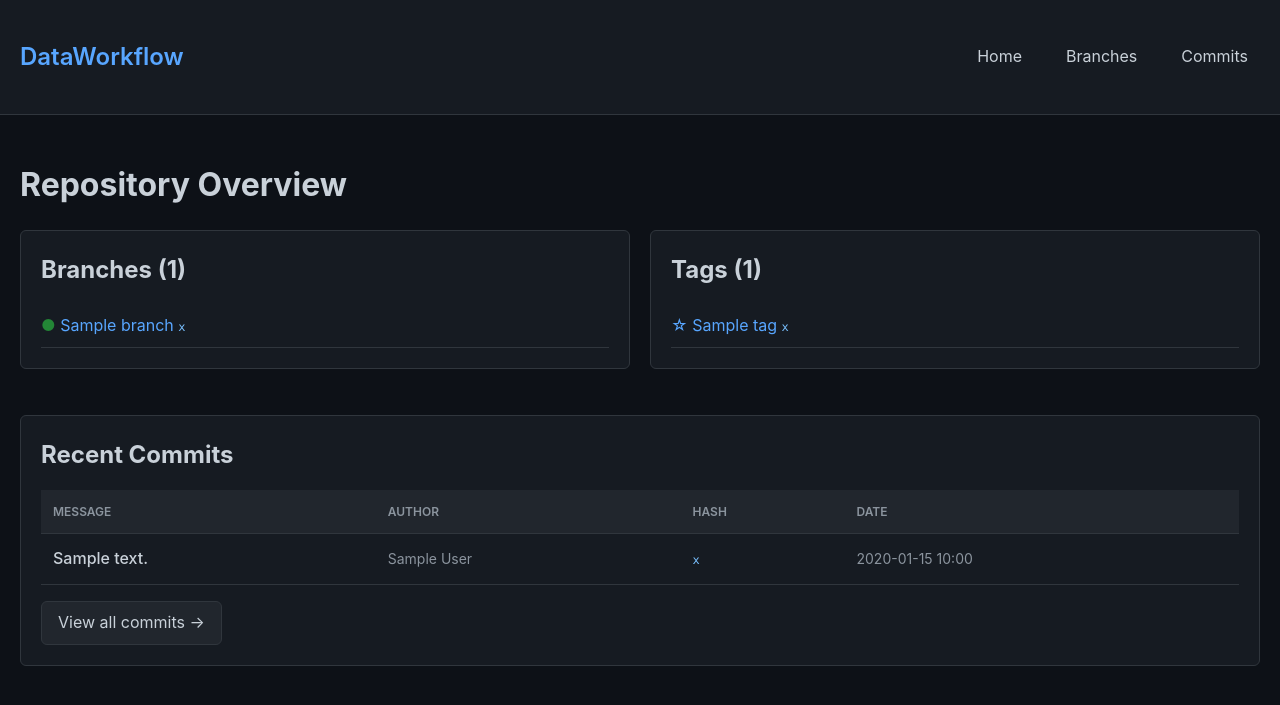
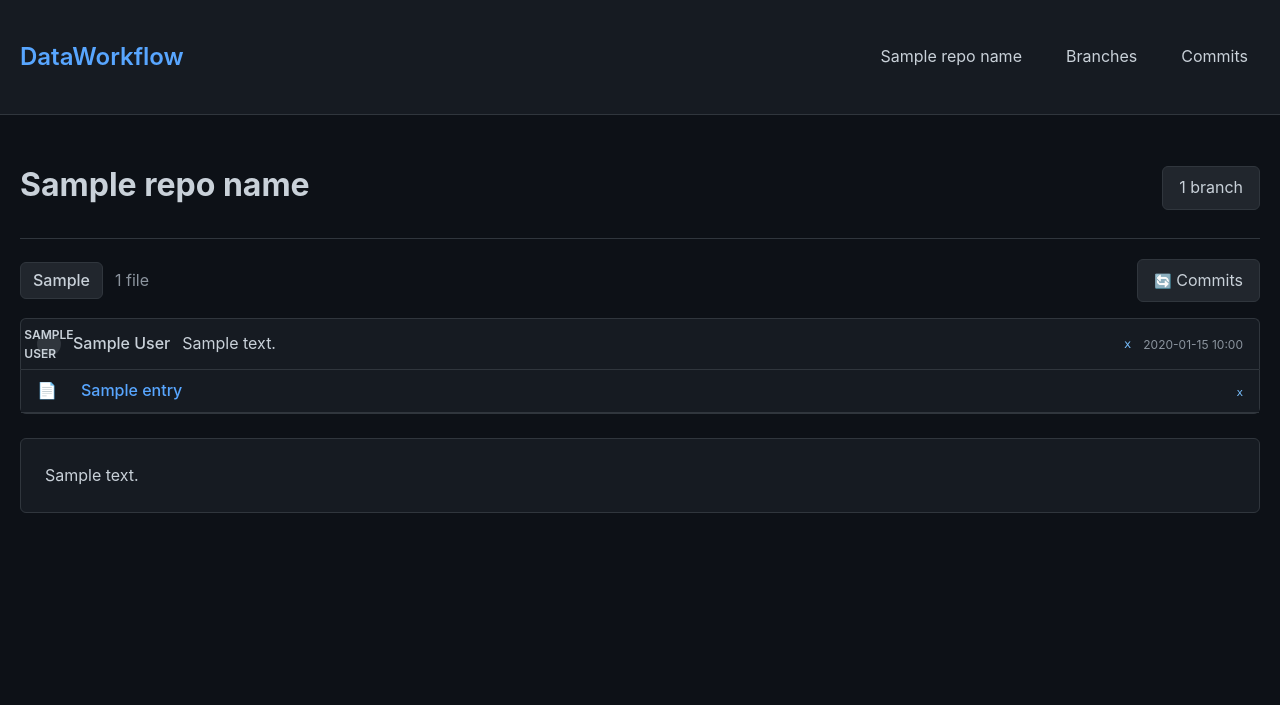
Before and after one commit to vilterp/dataworkflow, a Flask app: template src/templates/index.html in a window 1280 px wide. Shown: the top 705 px of the page. Run offline with Flask 3, Linux system fonts and the light colour scheme; the template is opened without the code that fills it: most values are stand-ins (such as "Sample title", 1, 10 or a date in 2020).

Commit message:
multiple repos

```diff
--- a/requirements.txt
+++ b/requirements.txt
@@ -4,6 +4,7 @@ boto3==1.34.17
 python-dotenv==1.0.0
 werkzeug==3.0.1
 pytest==7.4.3
+markdown==3.5.1
 
 # Optional: Install psycopg2 for PostgreSQL support
 # psycopg2-binary==2.9.9
--- a/src/app.py
+++ b/src/app.py
@@ -1,6 +1,9 @@
 from flask import Flask, render_template, redirect, url_for, flash
+from markupsafe import Markup
+import markdown
 from src.config import Config
 from src.models.base import create_session
+from src.models import Repository as RepositoryModel
 from src.storage import S3Storage, FilesystemStorage
 from src.repository import Repository
 
@@ -16,11 +19,17 @@ def get_storage():
         return FilesystemStorage()
 
 
-def get_repository():
+def get_repository(repo_name: str):
     """Get repository instance with DB session and storage"""
     db = create_session(Config.DATABASE_URL, echo=Config.DEBUG)
     storage = get_storage()
-    return Repository(db, storage), db
+
+    # Look up repository by name
+    repo_model = db.query(RepositoryModel).filter(RepositoryModel.name == repo_name).first()
+    if not repo_model:
+        return None, db
+
+    return Repository(db, storage, repo_model.id), db
 
 
 @app.teardown_appcontext
@@ -30,45 +39,102 @@ def shutdown_session(exception=None):
 
 
 @app.route('/')
-def index():
-    """Homepage - show branches and recent commits"""
-    repo, db = get_repository()
+def repositories_list():
+    """List all repositories"""
+    db = create_session(Config.DATABASE_URL, echo=Config.DEBUG)
     try:
+        repositories = db.query(RepositoryModel).order_by(RepositoryModel.name).all()
+        return render_template('repositories.html', repositories=repositories)
+    finally:
+        db.close()
+
+
+@app.route('/<repo_name>')
+def index(repo_name):
+    """Repository homepage - show file browser like GitHub"""
+    repo, db = get_repository(repo_name)
+    if not repo:
+        flash(f'Repository {repo_name} not found', 'error')
+        return redirect(url_for('repositories_list'))
+
+    try:
+        # Get main branch (default branch)
+        main_ref = repo.get_ref('refs/heads/main')
+
+        if not main_ref:
+            # No commits yet - show empty state
+            branches = repo.list_branches()
+            tags = repo.list_tags()
+            return render_template(
+                'index.html',
+                branches=branches,
+                tags=tags,
+                latest_commit=None,
+                tree_entries=[]
+            )
+
+        # Get latest commit
+        latest_commit = repo.get_commit(main_ref.commit_hash)
+
+        # Get tree entries (files and directories at root)
+        tree_entries = repo.get_tree_contents(latest_commit.tree_hash)
+
+        # Get branch and tag counts
         branches = repo.list_branches()
         tags = repo.list_tags()
 
-        # Get latest commit from main branch if it exists
-        main_ref = repo.get_ref('refs/heads/main')
-        recent_commits = []
-        if main_ref:
-            recent_commits = repo.get_commit_history(main_ref.commit_hash, limit=10)
+        # Look for README.md in the tree
+        readme_content = None
+        for entry in tree_entries:
+            if entry.name.lower() == 'readme.md' and entry.type.value == 'blob':
+                # Get the README content
+                content = repo.get_blob_content(entry.hash)
+                if content:
+                    try:
+                        # Convert markdown to HTML
+                        readme_text = content.decode('utf-8')
+                        readme_content = Markup(markdown.markdown(readme_text))
+                    except UnicodeDecodeError:
+                        pass
+                break
 
         return render_template(
             'index.html',
+            repo_name=repo_name,
             branches=branches,
             tags=tags,
-            recent_commits=recent_commits
+            latest_commit=latest_commit,
+            tree_entries=tree_entries,
+            current_branch='main',
+            readme_content=readme_content
         )
     finally:
         db.close()
 
 
-@app.route('/branches')
-def branches():
+@app.route('/<repo_name>/branches')
+def branches(repo_name):
     """List all branches"""
-    repo, db = get_repository()
+    repo, db = get_repository(repo_name)
+    if not repo:
+        flash(f'Repository {repo_name} not found', 'error')
+        return redirect(url_for('repositories_list'))
+
     try:
         branches = repo.list_branches()
-        return render_template('branches.html', branches=branches)
+        return render_template('branches.html', repo_name=repo_name, branches=branches)
     finally:
         db.close()
 
 
-@app.route('/commits')
-@app.route('/commits/<ref_name>')
-def commits(ref_name='refs/heads/main'):
+@app.route('/<repo_name>/commits')
+@app.route('/<repo_name>/commits/<ref_name>')
+def commits(repo_name, ref_name='refs/heads/main'):
     """Show commit history for a branch"""
-    repo, db = get_repository()
+    repo, db = get_repository(repo_name)
+    if not repo:
+        flash(f'Repository {repo_name} not found', 'error')
+        return redirect(url_for('repositories_list'))
     try:
         # Handle short ref names (e.g., 'main' -> 'refs/heads/main')
         if not ref_name.startswith('refs/'):
@@ -77,11 +143,12 @@ def commits(ref_name='refs/heads/main'):
         ref = repo.get_ref(ref_name)
         if not ref:
             flash(f'Reference {ref_name} not found', 'error')
-            return redirect(url_for('index'))
+            return redirect(url_for('index', repo_name=repo_name))
 
         commits = repo.get_commit_history(ref.commit_hash, limit=50)
         return render_template(
             'commits.html',
+            repo_name=repo_name,
             ref=ref,
             commits=commits
         )
@@ -89,21 +156,26 @@ def commits(ref_name='refs/heads/main'):
         db.close()
 
 
-@app.route('/commit/<commit_hash>')
-def commit_detail(commit_hash):
+@app.route('/<repo_name>/commit/<commit_hash>')
+def commit_detail(repo_name, commit_hash):
     """Show commit details"""
-    repo, db = get_repository()
+    repo, db = get_repository(repo_name)
+    if not repo:
+        flash(f'Repository {repo_name} not found', 'error')
+        return redirect(url_for('repositories_list'))
+
     try:
         commit = repo.get_commit(commit_hash)
         if not commit:
             flash(f'Commit {commit_hash} not found', 'error')
-            return redirect(url_for('index'))
+            return redirect(url_for('index', repo_name=repo_name))
 
         tree = repo.get_tree(commit.tree_hash)
         tree_entries = repo.get_tree_contents(commit.tree_hash) if tree else []
 
         return render_template(
             'commit_detail.html',
+            repo_name=repo_name,
             commit=commit,
             tree_entries=tree_entries
         )
@@ -111,19 +183,24 @@ def commit_detail(commit_hash):
         db.close()
 
 
-@app.route('/tree/<tree_hash>')
-def tree_view(tree_hash):
+@app.route('/<repo_name>/tree/<tree_hash>')
+def tree_view(repo_name, tree_hash):
     """Browse tree contents"""
-    repo, db = get_repository()
+    repo, db = get_repository(repo_name)
+    if not repo:
+        flash(f'Repository {repo_name} not found', 'error')
+        return redirect(url_for('repositories_list'))
+
     try:
         tree = repo.get_tree(tree_hash)
         if not tree:
             flash(f'Tree {tree_hash} not found', 'error')
-            return redirect(url_for('index'))
+            return redirect(url_for('index', repo_name=repo_name))
 
         entries = repo.get_tree_contents(tree_hash)
         return render_template(
             'tree_view.html',
+            repo_name=repo_name,
             tree=tree,
             entries=entries
         )
@@ -131,15 +208,19 @@ def tree_view(tree_hash):
         db.close()
 
 
-@app.route('/blob/<blob_hash>')
-def blob_view(blob_hash):
+@app.route('/<repo_name>/blob/<blob_hash>')
+def blob_view(repo_name, blob_hash):
     """View blob content"""
-    repo, db = get_repository()
+    repo, db = get_repository(repo_name)
+    if not repo:
+        flash(f'Repository {repo_name} not found', 'error')
+        return redirect(url_for('repositories_list'))
+
     try:
         blob = repo.get_blob(blob_hash)
         if not blob:
             flash(f'Blob {blob_hash} not found', 'error')
-            return redirect(url_for('index'))
+            return redirect(url_for('index', repo_name=repo_name))
 
         content = repo.get_blob_content(blob_hash)
 
@@ -156,6 +237,7 @@ def blob_view(blob_hash):
 
         return render_template(
             'blob_view.html',
+            repo_name=repo_name,
             blob=blob,
             content=text_content,
             is_binary=is_binary,
--- a/src/models/__init__.py
+++ b/src/models/__init__.py
@@ -1,7 +1,8 @@
 from .base import Base
+from .repository import Repository
 from .blob import Blob
 from .tree import Tree, TreeEntry
 from .commit import Commit
 from .ref import Ref
 
-__all__ = ['Base', 'Blob', 'Tree', 'TreeEntry', 'Commit', 'Ref']
+__all__ = ['Base', 'Repository', 'Blob', 'Tree', 'TreeEntry', 'Commit', 'Ref']
--- a/src/templates/base.html
+++ b/src/templates/base.html
@@ -209,16 +209,60 @@
             height: 16px;
             vertical-align: text-bottom;
         }
+
+        /* Markdown content styling */
+        .card h1 {
+            font-size: 2em;
+            margin: 0.67em 0;
+            border-bottom: 1px solid #30363d;
+            padding-bottom: 0.3em;
+        }
+
+        .card h2 {
+            font-size: 1.5em;
+            margin: 0.75em 0 0.5em 0;
+            border-bottom: 1px solid #30363d;
+            padding-bottom: 0.3em;
+        }
+
+        .card h3 {
+            font-size: 1.25em;
+            margin: 1em 0 0.5em 0;
+        }
+
+        .card ul, .card ol {
+            margin: 0.5em 0;
+            padding-left: 2em;
+        }
+
+        .card li {
+            margin: 0.25em 0;
+        }
+
+        .card p {
+            margin: 1em 0;
+        }
+
+        .card blockquote {
+            margin: 1em 0;
+            padding-left: 1em;
+            border-left: 3px solid #30363d;
+            color: #8b949e;
+        }
     </style>
 </head>
 <body>
     <header>
         <div class="container">
-            <a href="{{ url_for('index') }}" class="logo">DataWorkflow</a>
+            <a href="{{ url_for('repositories_list') }}" class="logo">DataWorkflow</a>
             <nav>
-                <a href="{{ url_for('index') }}">Home</a>
-                <a href="{{ url_for('branches') }}">Branches</a>
-                <a href="{{ url_for('commits') }}">Commits</a>
+                {% if repo_name %}
+                    <a href="{{ url_for('index', repo_name=repo_name) }}">{{ repo_name }}</a>
+                    <a href="{{ url_for('branches', repo_name=repo_name) }}">Branches</a>
+                    <a href="{{ url_for('commits', repo_name=repo_name) }}">Commits</a>
+                {% else %}
+                    <a href="{{ url_for('repositories_list') }}">Repositories</a>
+                {% endif %}
             </nav>
         </div>
     </header>
--- a/src/templates/branches.html
+++ b/src/templates/branches.html
@@ -19,12 +19,12 @@
                 {% for branch in branches %}
                     <tr>
                         <td>
-                            <a href="{{ url_for('commits', ref_name=branch.name) }}">
-                                <span style="color: #238636;">●</span> {{ branch.name }}
+                            <a href="{{ url_for('commits', repo_name=repo_name, ref_name=branch.name) }}">
+                                {{ branch.name }}
                             </a>
                         </td>
                         <td>
-                            <a href="{{ url_for('commit_detail', commit_hash=branch.commit_hash) }}" class="hash">
+                            <a href="{{ url_for('commit_detail', repo_name=repo_name, commit_hash=branch.commit_hash) }}" class="hash">
                                 {{ branch.commit_hash[:7] }}
                             </a>
                             {% if branch.commit %}
--- a/src/templates/commits.html
+++ b/src/templates/commits.html
@@ -20,7 +20,7 @@
                 <div style="padding: 16px 0; border-bottom: 1px solid #30363d;">
                     <div style="display: flex; justify-content: space-between; align-items: start;">
                         <div style="flex: 1;">
-                            <a href="{{ url_for('commit_detail', commit_hash=commit.hash) }}" class="commit-message" style="font-size: 16px;">
+                            <a href="{{ url_for('commit_detail', repo_name=repo_name, commit_hash=commit.hash) }}" class="commit-message" style="font-size: 16px;">
                                 {{ commit.message.split('\n')[0] }}
                             </a>
                             <div class="commit-meta" style="margin-top: 4px;">
@@ -28,7 +28,7 @@
                             </div>
                         </div>
                         <div>
-                            <a href="{{ url_for('commit_detail', commit_hash=commit.hash) }}" class="hash">
+                            <a href="{{ url_for('commit_detail', repo_name=repo_name, commit_hash=commit.hash) }}" class="hash">
                                 {{ commit.hash[:7] }}
                             </a>
                         </div>
--- a/src/templates/index.html
+++ b/src/templates/index.html
@@ -1,94 +1,114 @@
 {% extends "base.html" %}
 
-{% block title %}DataWorkflow - Home{% endblock %}
+{% block title %}DataWorkflow{% endblock %}
 
 {% block content %}
-<div style="margin-bottom: 20px;">
-    <h1>Repository Overview</h1>
-</div>
-
-<div style="display: grid; grid-template-columns: 1fr 1fr; gap: 20px; margin-bottom: 30px;">
-    <div class="card">
-        <h2>Branches ({{ branches|length }})</h2>
-        {% if branches %}
-            <ul style="list-style: none;">
-                {% for branch in branches[:5] %}
-                    <li style="padding: 8px 0; border-bottom: 1px solid #30363d;">
-                        <a href="{{ url_for('commits', ref_name=branch.name) }}">
-                            <span style="color: #238636;">●</span> {{ branch.name }}
-                        </a>
-                        <span class="hash">{{ branch.commit_hash[:7] }}</span>
-                    </li>
-                {% endfor %}
-            </ul>
-            {% if branches|length > 5 %}
-                <div style="margin-top: 12px;">
-                    <a href="{{ url_for('branches') }}">View all branches →</a>
-                </div>
-            {% endif %}
-        {% else %}
-            <p style="color: #8b949e; font-style: italic;">No branches yet</p>
-        {% endif %}
+<!-- Repository Header -->
+<div style="display: flex; justify-content: space-between; align-items: center; margin-bottom: 20px; padding-bottom: 20px; border-bottom: 1px solid #30363d;">
+    <div>
+        <h1 style="margin-bottom: 8px;">{{ repo_name }}</h1>
     </div>
-
-    <div class="card">
-        <h2>Tags ({{ tags|length }})</h2>
-        {% if tags %}
-            <ul style="list-style: none;">
-                {% for tag in tags[:5] %}
-                    <li style="padding: 8px 0; border-bottom: 1px solid #30363d;">
-                        <a href="{{ url_for('commit_detail', commit_hash=tag.commit_hash) }}">
-                            <span style="color: #58a6ff;">☆</span> {{ tag.name }}
-                        </a>
-                        <span class="hash">{{ tag.commit_hash[:7] }}</span>
-                    </li>
-                {% endfor %}
-            </ul>
-        {% else %}
-            <p style="color: #8b949e; font-style: italic;">No tags yet</p>
-        {% endif %}
+    <div style="display: flex; gap: 12px;">
+        <a href="{{ url_for('branches', repo_name=repo_name) }}" class="btn btn-secondary">
+            {{ branches|length }} branch{% if branches|length != 1 %}es{% endif %}
+        </a>
     </div>
 </div>
 
-<div class="card">
-    <h2>Recent Commits</h2>
-    {% if recent_commits %}
-        <table>
-            <thead>
-                <tr>
-                    <th>Message</th>
-                    <th>Author</th>
-                    <th>Hash</th>
-                    <th>Date</th>
-                </tr>
-            </thead>
+{% if latest_commit %}
+<!-- Branch Selector and Navigation -->
+<div style="display: flex; justify-content: space-between; align-items: center; margin-bottom: 16px;">
+    <div style="display: flex; gap: 12px; align-items: center;">
+        <div style="background-color: #21262d; border: 1px solid #30363d; border-radius: 6px; padding: 5px 12px;">
+            <span style="font-weight: 500;">{{ current_branch }}</span>
+        </div>
+        <span style="color: #8b949e;">{{ tree_entries|length }} file{% if tree_entries|length != 1 %}s{% endif %}</span>
+    </div>
+    <div style="display: flex; gap: 8px;">
+        <a href="{{ url_for('commits', repo_name=repo_name) }}" class="btn btn-secondary">
+            <span style="font-size: 14px;">🔄</span> Commits
+        </a>
+    </div>
+</div>
+
+<!-- Latest Commit Info -->
+<div class="card" style="padding: 12px 16px; margin-bottom: 0; border-radius: 6px 6px 0 0; border-bottom: none;">
+    <div style="display: flex; justify-content: space-between; align-items: center;">
+        <div style="display: flex; align-items: center; gap: 12px; flex: 1; min-width: 0;">
+            <div style="width: 24px; height: 24px; background-color: #30363d; border-radius: 50%; display: flex; align-items: center; justify-content: center; font-weight: 600; font-size: 12px; flex-shrink: 0;">
+                {{ latest_commit.author[0].upper() }}
+            </div>
+            <span style="font-weight: 500; flex-shrink: 0;">{{ latest_commit.author }}</span>
+            <a href="{{ url_for('commit_detail', repo_name=repo_name, commit_hash=latest_commit.hash) }}" style="color: #c9d1d9; overflow: hidden; text-overflow: ellipsis; white-space: nowrap;">
+                {{ latest_commit.message.split('\n')[0] }}
+            </a>
+        </div>
+        <div style="display: flex; align-items: center; gap: 12px; flex-shrink: 0;">
+            <a href="{{ url_for('commit_detail', repo_name=repo_name, commit_hash=latest_commit.hash) }}" class="hash" style="font-size: 12px;">
+                {{ latest_commit.hash[:7] }}
+            </a>
+            <span style="color: #8b949e; font-size: 12px;">
+                {{ latest_commit.committed_at.strftime('%Y-%m-%d %H:%M') }}
+            </span>
+        </div>
+    </div>
+</div>
+
+<!-- File Browser -->
+<div class="card" style="padding: 0; margin-top: 0; border-radius: 0 0 6px 6px;">
+    {% if tree_entries %}
+        <table style="margin: 0;">
             <tbody>
-                {% for commit in recent_commits %}
-                    <tr>
-                        <td>
-                            <a href="{{ url_for('commit_detail', commit_hash=commit.hash) }}" class="commit-message">
-                                {{ commit.message.split('\n')[0] }}
-                            </a>
+                {% for entry in tree_entries %}
+                    <tr style="border-bottom: 1px solid #30363d;">
+                        <td style="width: 24px; padding: 8px 8px 8px 16px;">
+                            {% if entry.type.value == 'tree' %}
+                                <span style="color: #58a6ff; font-size: 16px;">📁</span>
+                            {% else %}
+                                <span style="color: #8b949e; font-size: 16px;">📄</span>
+                            {% endif %}
                         </td>
-                        <td class="commit-meta">{{ commit.author }}</td>
-                        <td>
-                            <a href="{{ url_for('commit_detail', commit_hash=commit.hash) }}" class="hash">
-                                {{ commit.hash[:7] }}
-                            </a>
+                        <td style="padding: 8px 16px;">
+                            {% if entry.type.value == 'tree' %}
+                                <a href="{{ url_for('tree_view', repo_name=repo_name, tree_hash=entry.hash) }}" style="font-weight: 500;">
+                                    {{ entry.name }}
+                                </a>
+                            {% else %}
+                                <a href="{{ url_for('blob_view', repo_name=repo_name, blob_hash=entry.hash) }}" style="font-weight: 500;">
+                                    {{ entry.name }}
+                                </a>
+                            {% endif %}
                         </td>
-                        <td class="commit-meta">{{ commit.committed_at.strftime('%Y-%m-%d %H:%M') }}</td>
+                        <td style="padding: 8px 16px; text-align: right; width: 200px;">
+                            <span class="hash" style="font-size: 11px;">{{ entry.hash[:7] }}</span>
+                        </td>
                     </tr>
                 {% endfor %}
             </tbody>
         </table>
-        <div style="margin-top: 16px;">
-            <a href="{{ url_for('commits') }}" class="btn btn-secondary">View all commits →</a>
-        </div>
     {% else %}
-        <div class="empty-state">
-            <h3>No commits yet</h3>
-            <p>Start by creating your first commit</p>
+        <div style="padding: 40px; text-align: center; color: #8b949e;">
+            <p>No files in this tree</p>
         </div>
     {% endif %}
 </div>
+
+<!-- README Section -->
+{% if readme_content %}
+<div style="margin-top: 24px;">
+    <div class="card" style="padding: 24px;">
+        <div style="line-height: 1.6; color: #c9d1d9;">
+            {{ readme_content }}
+        </div>
+    </div>
+</div>
+{% endif %}
+
+{% else %}
+<!-- Empty State -->
+<div class="empty-state">
+    <h3>This repository is empty</h3>
+    <p>Create your first commit to get started</p>
+</div>
+{% endif %}
 {% endblock %}
```
Also changed, not shown: scripts/seed_data.py (+86 -34 lines), src/models/blob.py (+7 -2 lines), src/models/commit.py (+16 -8 lines), src/models/ref.py (+12 -4 lines), src/models/repository.py (added, +18 -0 lines), src/models/tree.py (+11 -5 lines), src/repository/repository.py (+58 -23 lines), src/templates/repositories.html (added, +39 -0 lines), tests/conftest.py (+7 -1 lines).
